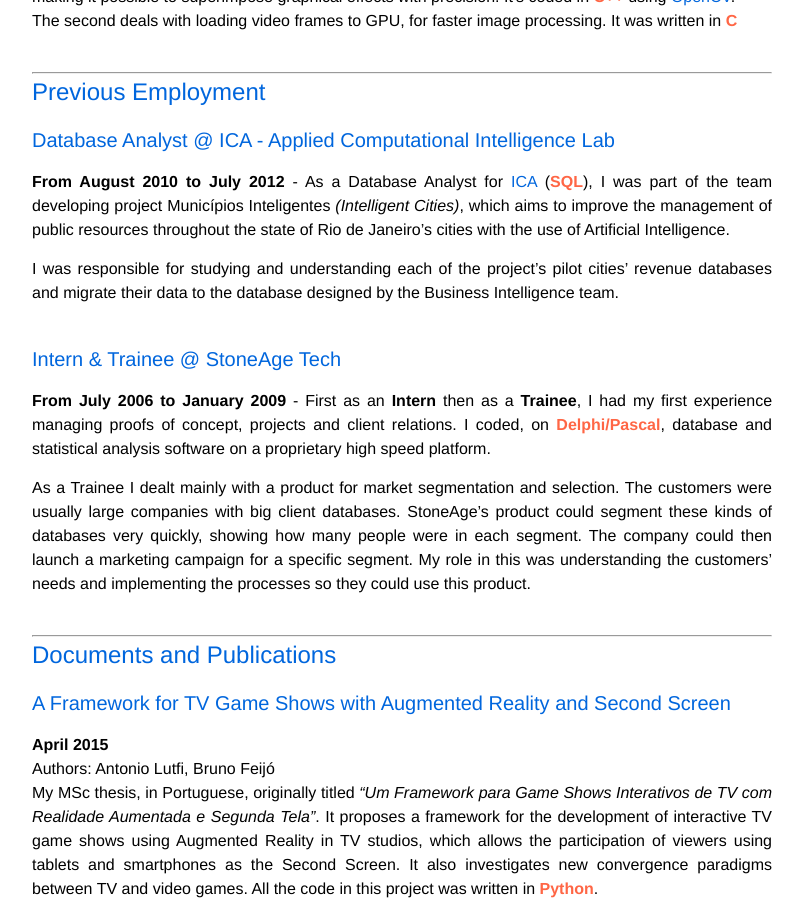
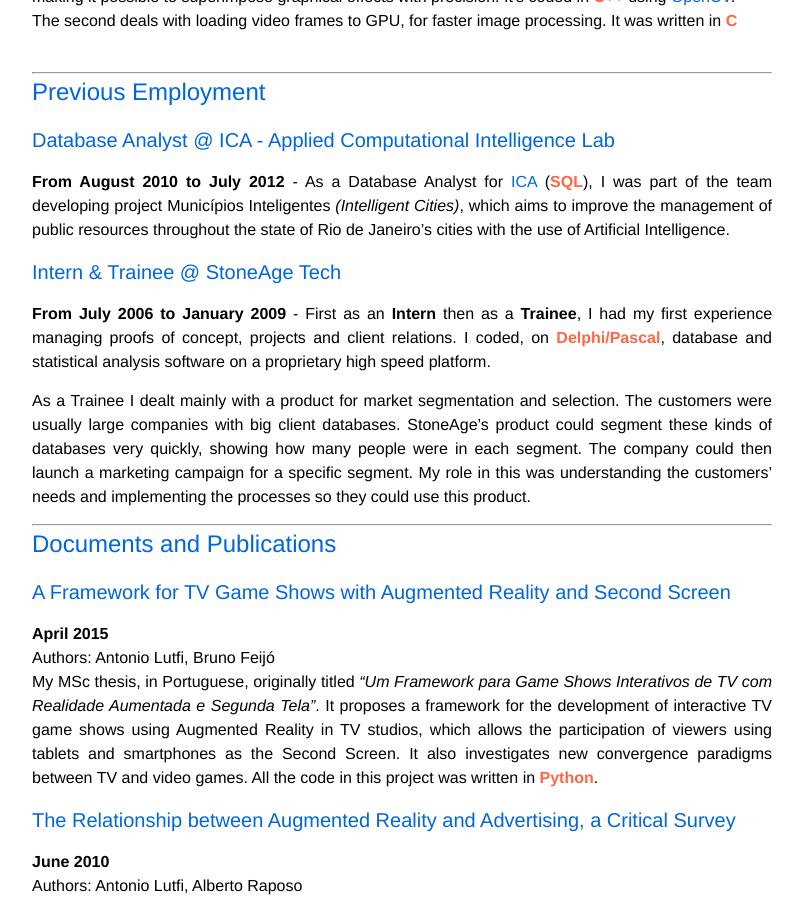
Before and after one commit to anlutfi/anlutfi.github.io, a Jekyll site: the page built from resume.html, in a window 1280 px wide and 900 px high, scrolled down 674 px. Shown: the whole window, without its empty margins (238-1041 px from the left). Built offline with Jekyll 4.4.1, drawn with Linux system fonts in a browser that asks for light colours.

Commit message:
modified:   _includes/headercv.html 	modified:   _posts/2015-11-03-ICA.markdown 	modified:   resume.html

```diff
--- a/_includes/headercv.html
+++ b/_includes/headercv.html
@@ -5,7 +5,7 @@
 
 
 
-    <nav class="site-nav">
+
 
 
       <div class="trigger">
@@ -22,7 +22,7 @@
         <a href="callto:5521999540122">+55 21 999540122</a>
 
       </div>
-    </nav>
+
 
   </div>
 
--- a/_posts/2015-11-03-ICA.markdown
+++ b/_posts/2015-11-03-ICA.markdown
@@ -7,6 +7,5 @@
 excerpt_separator: <!--more-->
 ---
 <b>From August 2010 to July 2012</b> - As a Database Analyst for [ICA](http://www.ica.ele.puc-rio.br){:target = "_blank"} (<span class="skill">SQL</span>), I was part of the team developing project Municípios Inteligentes <i>(Intelligent Cities)</i>, which aims to improve the management of public resources throughout the state of Rio de Janeiro's cities with the use of Artificial Intelligence.
-
+<!--more-->
 I was responsible for studying and understanding each of the project's pilot cities' revenue databases and migrate their data to the database designed by the Business Intelligence team.
-<!--more-->
--- a/resume.html
+++ b/resume.html
@@ -2,7 +2,7 @@
 layout: cv
 ---
 
-<h1>Antonio Nascimento Lutfi</h1>
+<h1><a target="_blank" class="header_footer" href="http://antoniolutfi.com.br">Antonio Nascimento Lutfi</a></h1>
 
 Brazilian citizen, born Oct 19<sup>th</sup>, 1985.
 
@@ -48,7 +48,7 @@
               <h3>
               <a style="font-size:20px" class="post-link" href="http://antoniolutfi.com.br{{ post.url | prepend: site.baseurl }}">{{ post.title }}</a>
               </h3>
-          {{ post.excerpt }}<br>
+          {{ post.excerpt }}
           {% endfor %}
           <hr>
 
@@ -58,7 +58,7 @@
               <h3>
               <a style="font-size:20px" class="post-link" href="http://antoniolutfi.com.br{{ post.url | prepend: site.baseurl }}">{{ post.title }}</a>
               </h3>
-          {{ post.excerpt }}<br>
+          {{ post.excerpt }}
           {% endfor %}
 
 
```
